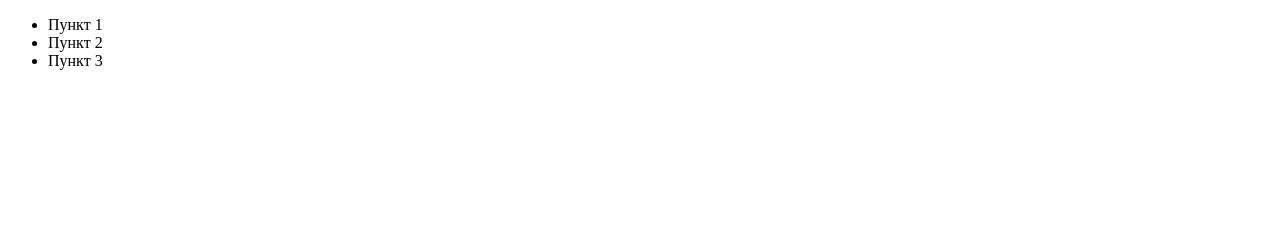
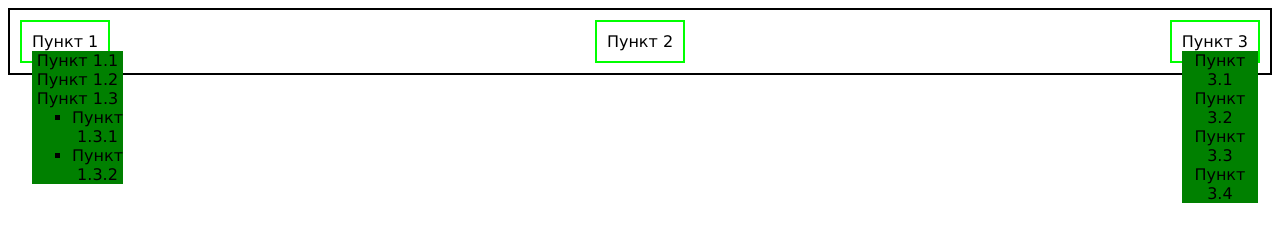
Before and after one commit to Iri-iri/Menu-test, a plain HTML site: page index.html in a window 1280 px wide. Drawn offline with Linux system fonts and the light colour scheme.

Commit message:
Add files via upload

```diff
--- a/index.js
+++ b/index.js
@@ -24,25 +24,49 @@ const menu = [
     },
 ];
 
-
+function displayList () {
   const listMenu = document.querySelector('#list');
 
   menu.forEach(function (item) {
     const itemMenu = document.createElement("li");
+    itemMenu.classList.add("item_menu");
     itemMenu.innerHTML = item.name;
     listMenu.appendChild(itemMenu);
 
+    itemMenu.addEventListener("mouseover", () => {
+      // event.target.classList.add("submenu_visible");
+      // itemMenu.classList.toggle("submenu_visible");
+    })
+
     if (item.submenu) {
       const listSubmenu = document.createElement("ul");
+      listSubmenu.classList.add("submenu");
       itemMenu.append(listSubmenu);
+
+      item.submenu.forEach(function (elem) {
+        const itemSubMenu = document.createElement("li");
+        itemSubMenu.classList.add("item_submenu")
+        itemSubMenu.innerHTML = elem.name;
+        listSubmenu.appendChild(itemSubMenu);
+
+        if (elem.submenu) {
+          const listSubSubmenu = document.createElement("ul");
+          itemSubMenu.append(listSubSubmenu);
+
+          elem.submenu.forEach(function (subElem) {
+            const itemSubSubMenu = document.createElement("li");
+            itemSubSubMenu.innerHTML = subElem.name;
+            listSubSubmenu.appendChild(itemSubSubMenu)
+          });
         };
-})
+
+      });
+
+    };
+
+  });
 
 
-if (menu.submenu) {
-  menu.submenu.forEach(function (item) {
-    const itemSubMenu = document.createElement("li");
-    itemSubMenu.innerHTML = item.name;
-    listSubmenu.appendChild(itemSubMenu);
-  });
 }
+
+displayList();
--- a/style.css
+++ b/style.css
@@ -1,9 +1,36 @@
-/* .menu {
+ #list {
+    font-family: 'Lucida Sans', 'Lucida Sans Regular', 'Lucida Grande', 'Lucida Sans Unicode', Geneva, Verdana, sans-serif ;
     border: 2px solid black;
-    padding: 20px;
-    margin: 3rem 5rem;
-}
+    padding: 10px;
+    margin: 0 auto;
+    display: flex;
+    justify-content: space-between;
+    text-align: center;
+    list-style-type: none;
+ }
 
-.menu_main {
-    visibility: hidden;
-} */
+ .item_menu {
+    padding: 10px;
+    border: 2px solid lime;
+    cursor: pointer;
+    position: relative;
+  }
+
+ .submenu {
+    list-style-type: none;
+    position: absolute;
+    padding: 0;
+    background-color: green;
+    cursor: pointer;
+
+  }
+
+  /* .submenu_visible {
+    visibility: visible;
+  } */
+
+
+  .item_submenu {
+    cursor: pointer;
+    position: relative;
+  }
```
Lines whose indentation alone changed are shown as unchanged.
